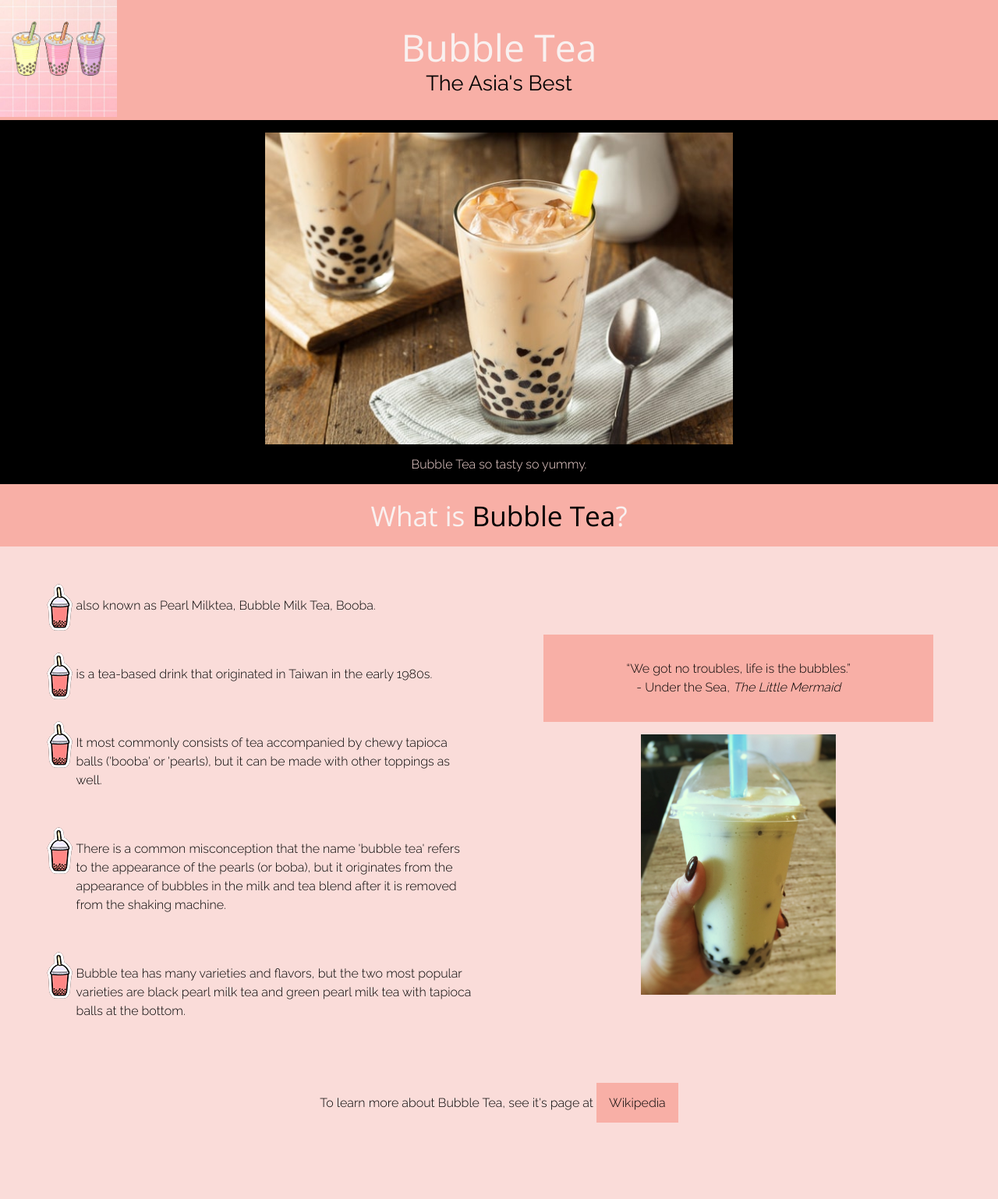
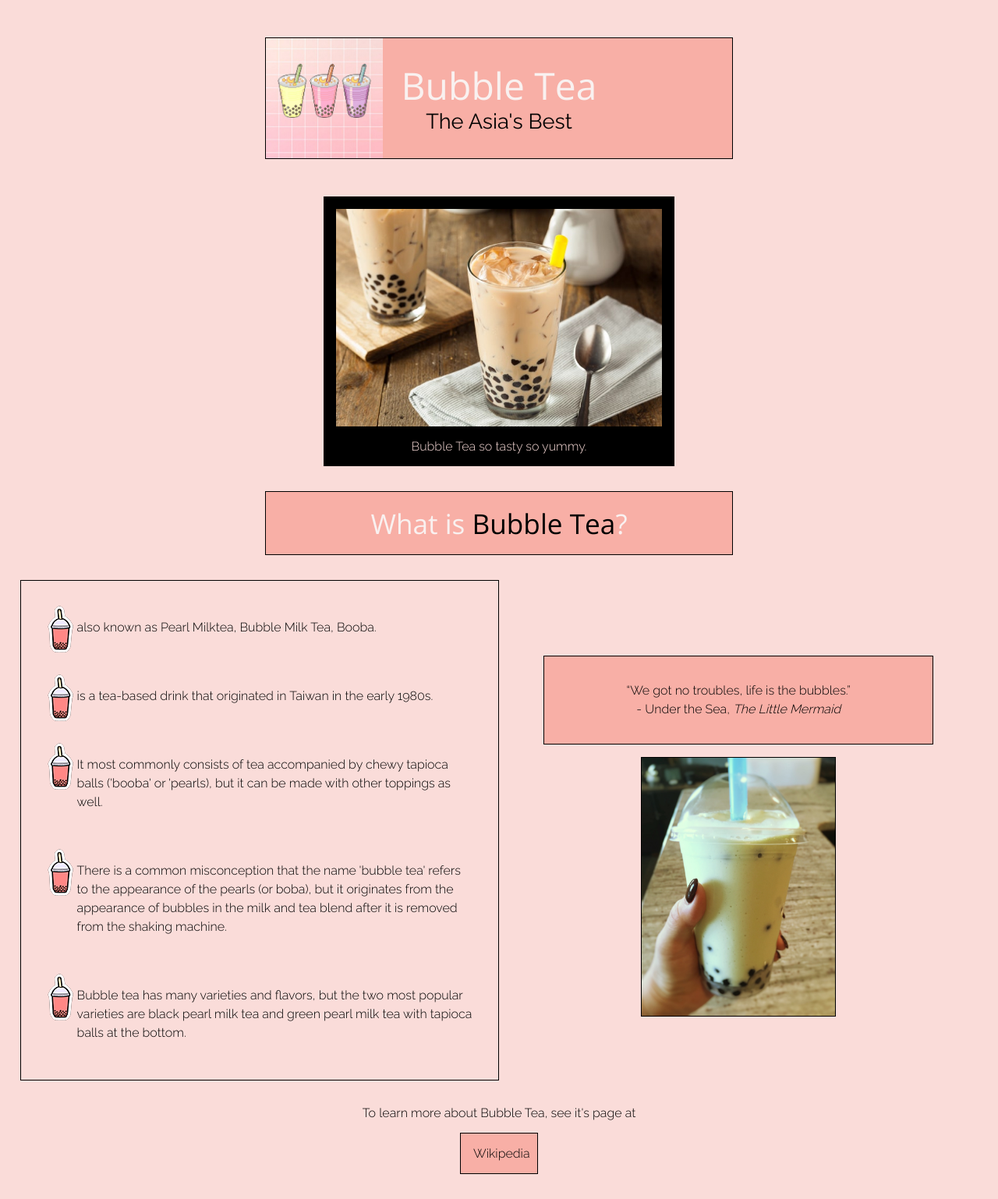
Before and after one commit to minibrusp/a-tribute-to-bubble-tea, a plain HTML site: page dist/index.html in a window 1280 px wide. Shown: the whole page at 78% size. Before the commit the page ends 1472 px from the top, so only its background shows below. Drawn offline with nearby package versions, Linux system fonts and the light colour scheme.

Commit message:
v0.0.0.2

```diff
--- a/scss/_footer.scss
+++ b/scss/_footer.scss
@@ -9,7 +9,10 @@ footer {
         color: #000000;
         background-color: $dustyRose;
         padding: 1rem;
-        display: inline-block;
+        display: block;
+        margin: 1rem auto;
+        max-width: 100px;
+        border: 1px solid black;
 
         &:hover {
 
--- a/scss/_header.scss
+++ b/scss/_header.scss
@@ -1,6 +1,9 @@
 header {
     background-color: $dustyRose;
     display: flex;
+    max-width: 300px;
+    margin: 3rem auto;
+    border: 1px solid black;
 
     .header__img {
         height: 100px;
--- a/scss/_responsive.scss
+++ b/scss/_responsive.scss
@@ -4,12 +4,14 @@
         top: 0;
         left: 0;
         padding: 2rem;
+        max-width: 600px;
+        overflow: hidden;
 
         .header__img {
             position: absolute;
             top: 0;
             left: 0;
-            height: 150px;
+            height: 160px;
             width: 150px;
         }
 
@@ -34,6 +36,8 @@
 
     #tribute-info {
         .tribute-info__header {
+            max-width: 600px;
+
             h2 {
                 font-size: 2.2rem;
             }
--- a/scss/modules/_hero.scss
+++ b/scss/modules/_hero.scss
@@ -5,6 +5,8 @@
     flex-direction: column;
     justify-content: center;
     align-items: center;
+    max-width: 450px;
+    margin: 1rem auto;
 
     p {
         color: $roseQuartz;
--- a/scss/modules/_tribute-info.scss
+++ b/scss/modules/_tribute-info.scss
@@ -3,6 +3,9 @@
     .tribute-info__header {
         background-color: $dustyRose;
         padding: 1rem;
+        max-width: 300px;
+        margin: 2rem auto;
+        border: 1px solid black;
 
         h2 {
             margin: 0;
@@ -26,6 +29,10 @@
             justify-content: center;
             align-items: center;
 
+            &:first-of-type {
+                border: 1px solid black;
+            }
+
             .tribute-info__list {
                 padding-left: 0;
                 list-style-type: none;
@@ -38,6 +45,8 @@
                     &:hover {
                         font-weight: 700;
                         background-color: $dustyRose;
+                        border-top: 1px solid black;
+                        border-bottom: 1px solid black;
                     }
                 }
             }
@@ -51,6 +60,7 @@
                 text-align: center;
                 line-height: 1.5;
                 max-width: 500px;
+                border: 1px solid black;
 
                 blockquote {
                     margin: 0;
@@ -64,6 +74,7 @@
 
             img {
                 max-width: 150px;
+                border: 1px solid black;
             }
         }
     }
```
Also changed, not shown: dist/css/main.css.
